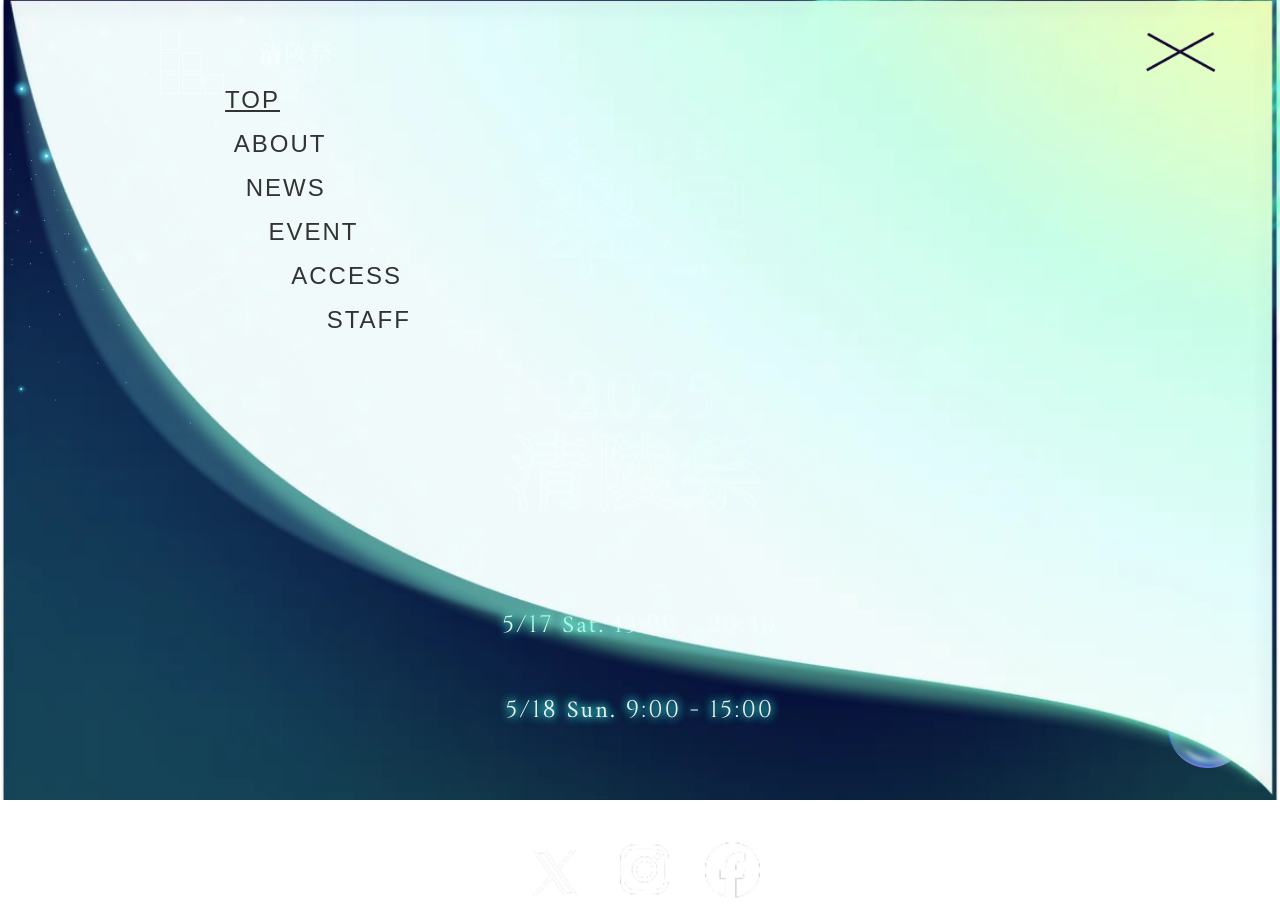
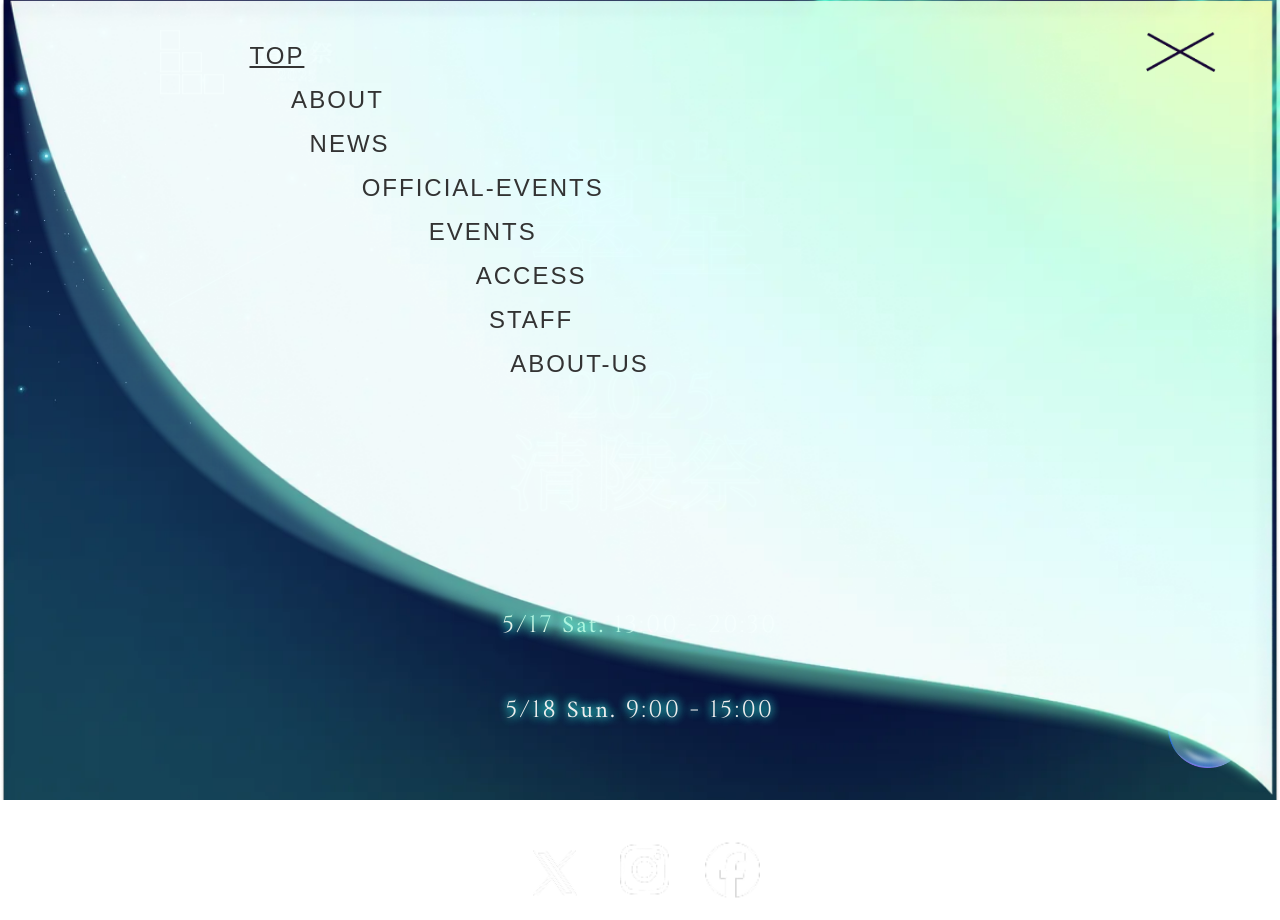
Before and after one commit to ynufes-tech/ynufes-seiryo25, a Nuxt app: page / in a window 1280 px wide. Both pictures are taken after a click on the picture 1060 px from the left and 52 px from the top of the page. Built offline with nearby package versions, Linux system fonts and the light colour scheme; a web font is replaced by a local one.

Commit message:
リスト位置微修正

```diff
--- a/components/NaviMenu.vue
+++ b/components/NaviMenu.vue
@@ -43,13 +43,19 @@ const toggle = () => {
             <NuxtLink to="/news" @click="toggle">NEWS</NuxtLink>
           </li>
           <li>
-            <NuxtLink to="/event" @click="toggle">EVENT</NuxtLink>
+            <NuxtLink to="/official" @click="toggle">OFFICIAL-EVENTS</NuxtLink>
+          </li>
+          <li>
+            <NuxtLink to="/events" @click="toggle">EVENTS</NuxtLink>
           </li>
           <li>
             <NuxtLink to="/access" @click="toggle">ACCESS</NuxtLink>
           </li>
           <li>
             <NuxtLink to="/staff" @click="toggle">STAFF</NuxtLink>
+          </li>
+          <li>
+            <NuxtLink to="/about-us" @click="toggle">ABOUT-US</NuxtLink>
           </li>
         </ul>
       </nav>
@@ -165,62 +171,82 @@ const toggle = () => {
   }
   &:nth-child(1) {
     top: 10%; /* 最初の項目 */
-    transform: translateX(-350%) translateY(-650%);
+    transform: translateX(-150%) translateY(-650%);
     @include lg {
-      transform: translateX(-270%) translateY(-650%);
+      transform: translateX(-100%) translateY(-650%);
     }
     @include md {
-      transform: translateX(-85%) translateY(-900%);
+      transform: translateX(-25%) translateY(-530);
     }
   }
   &:nth-child(2) {
     top: 10%; /* 最初の項目 */
-    transform: translateX(-325%) translateY(-650%);
+    transform: translateX(-125%) translateY(-650%);
     @include lg {
-      transform: translateX(-245%) translateY(-650%);
+      transform: translateX(-75%) translateY(-650%);
     }
     @include md {
-      transform: translateX(-45%) translateY(-900%);
+      transform: translateX(-25%) translateY(-900%);
     }
   }
   &:nth-child(3) {
     top: 10%; /* 最初の項目 */
-    transform: translateX(-320%) translateY(-650%);
+    transform: translateX(-120%) translateY(-650%);
     @include lg {
-      transform: translateX(-245%) translateY(-650%);
+      transform: translateX(-75%) translateY(-650%);
     }
     @include md {
-      transform: translateX(-45%) translateY(-900%);
+      transform: translateX(-25%) translateY(-900%);
     }
   }
   &:nth-child(4) {
     top: 10%; /* 最初の項目 */
-    transform: translateX(-295%) translateY(-650%);
+    transform: translateX(-65%) translateY(-650%);
     @include lg {
-      transform: translateX(-230%) translateY(-650%);
+      transform: translateX(-30%) translateY(-650%);
     }
     @include md {
-      transform: translateX(-40%) translateY(-900%);
+      transform: translateX(20%) translateY(-900%);
     }
   }
   &:nth-child(5) {
     top: 10%; /* 最初の項目 */
-    transform: translateX(-265%) translateY(-650%);
+    transform: translateX(-65%) translateY(-650%);
     @include lg {
-      transform: translateX(-210%) translateY(-650%);
+      transform: translateX(-60%) translateY(-650%);
     }
     @include md {
-      transform: translateX(-40%) translateY(-900%);
+      transform: translateX(-20%) translateY(-900%);
     }
   }
   &:nth-child(6) {
     top: 10%; /* 最初の項目 */
-    transform: translateX(-245%) translateY(-650%);
+    transform: translateX(-45%) translateY(-650%);
     @include lg {
-      transform: translateX(-200%) translateY(-650%);
+      transform: translateX(-50%) translateY(-650%);
     }
     @include md {
-      transform: translateX(-60%) translateY(-900%);
+      transform: translateX(-20%) translateY(-900%);
+    }
+  }
+  &:nth-child(7) {
+    top: 10%; /* 最初の項目 */
+    transform: translateX(-45%) translateY(-650%);
+    @include lg {
+      transform: translateX(-40%) translateY(-650%);
+    }
+    @include md {
+      transform: translateX(-20%) translateY(-900%);
+    }
+  }
+  &:nth-child(8) {
+    top: 10%; /* 最初の項目 */
+    transform: translateX(-25%) translateY(-650%);
+    @include lg {
+      transform: translateX(-30%) translateY(-650%);
+    }
+    @include md {
+      transform: translateX(-20%) translateY(-900%);
     }
   }
 }
```
